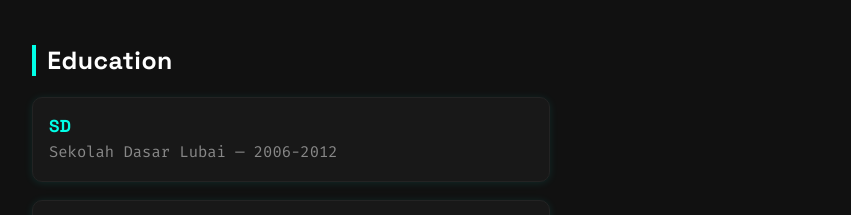
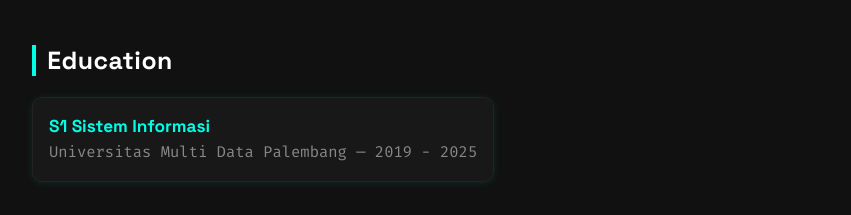
Before and after one commit to andikadirmayuda/adrmyd, a plain HTML site: page index.html in a window 1280 px wide. Shown: the part 1065-1280 px from the top of the page, without its empty margins (214-1065 px from the left). Drawn offline with Linux system fonts and the light colour scheme.

Commit message:
Update index.html

```diff
--- a/index.html
+++ b/index.html
@@ -602,8 +602,8 @@
                 <div class="edu-section">
                     <h2>Education</h2>
                     <div class="edu-list">
-                        <div class="edu-item">
-                            <div class="edu-degree">SD</div>
+                        <!-- <div class="edu-item"> -->
+                        <!-- <div class="edu-degree">SD</div>
                             <div class="edu-meta">Sekolah Dasar Lubai &mdash; 2006-2012</div>
                         </div>
                         <div class="edu-item">
@@ -613,7 +613,7 @@
                         <div class="edu-item">
                             <div class="edu-degree">SMA</div>
                             <div class="edu-meta">MAN 1 Prabumulih &mdash; 2015-2018</div>
-                        </div>
+                        </div> -->
                         <div class="edu-item">
                             <div class="edu-degree">S1 Sistem Informasi</div>
                             <div class="edu-meta">Universitas Multi Data Palembang &mdash; 2019 - 2025</div>
```
